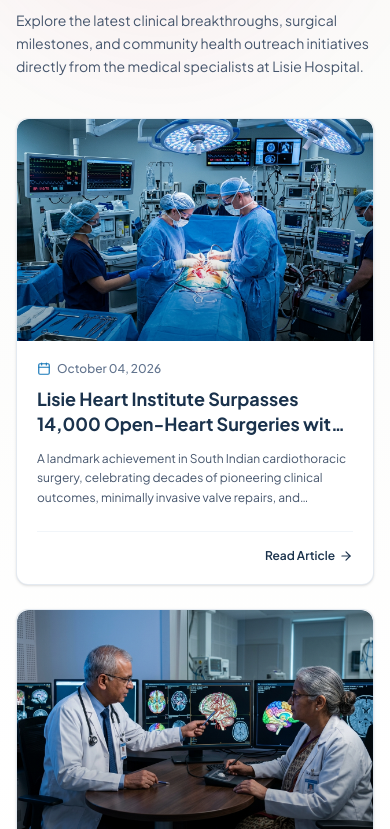
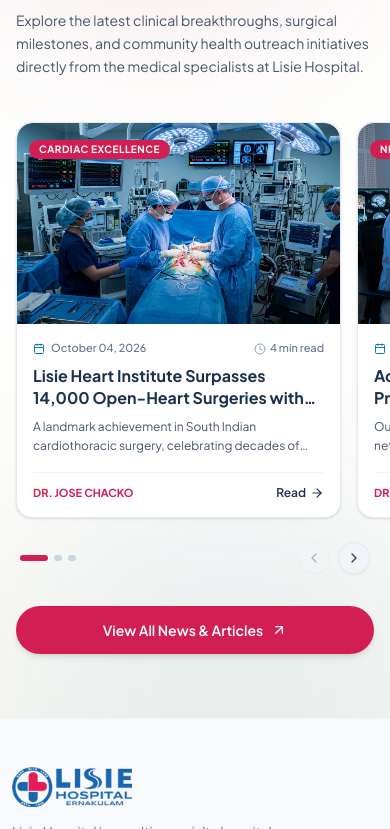
Before and after one commit to ckwebdevelopmentteam/lisie-hospital, a Next.js app: page / in a window 390 px wide. Shown: the part 7895-8724 px from the top of the page. Built offline with nearby package versions, Linux system fonts and the light colour scheme.

Commit message:
solve conflict

```diff
--- a/src/components/landing/NewsArticlesSection.tsx
+++ b/src/components/landing/NewsArticlesSection.tsx
@@ -1,6 +1,6 @@
 "use client";
 
-import React, { useState } from "react";
+import React, { useState, useRef } from "react";
 import Image from "next/image";
 import Link from "next/link";
 import {
@@ -12,6 +12,9 @@ import {
   Share2,
   Check,
   User,
+  Sparkles,
+  ChevronLeft,
+  ChevronRight,
 } from "lucide-react";
 
 export interface NewsArticle {
@@ -91,6 +94,30 @@ export const newsArticles: NewsArticle[] = [
 export default function NewsArticlesSection() {
   const [selectedArticle, setSelectedArticle] = useState<NewsArticle | null>(null);
   const [copiedId, setCopiedId] = useState<string | null>(null);
+  const [activeBlogIndex, setActiveBlogIndex] = useState(0);
+  const carouselRef = useRef<HTMLDivElement | null>(null);
+
+  const scrollToIndex = (index: number) => {
+    const nextIdx = Math.max(0, Math.min(newsArticles.length - 1, index));
+    setActiveBlogIndex(nextIdx);
+    if (carouselRef.current) {
+      const card = carouselRef.current.children[nextIdx] as HTMLElement;
+      if (card) {
+        card.scrollIntoView({ behavior: "smooth", block: "nearest", inline: "center" });
+      }
+    }
+  };
+
+  const handleScroll = () => {
+    if (!carouselRef.current) return;
+    const container = carouselRef.current;
+    const scrollLeft = container.scrollLeft;
+    const cardWidth = container.offsetWidth * 0.82;
+    const newIndex = Math.round(scrollLeft / cardWidth);
+    if (newIndex >= 0 && newIndex < newsArticles.length && newIndex !== activeBlogIndex) {
+      setActiveBlogIndex(newIndex);
+    }
+  };
 
   const handleCopyLink = (id: string) => {
     if (typeof window !== "undefined") {
@@ -147,8 +174,121 @@ export default function NewsArticlesSection() {
           </div>
         </div>
 
-        {/* 3 News Articles Grid */}
-        <div className="grid grid-cols-1 md:grid-cols-2 lg:grid-cols-3 gap-6 sm:gap-8">
+        {/* Mobile Carousel (md:hidden) */}
+        <div className="md:hidden">
+          <div
+            ref={carouselRef}
+            onScroll={handleScroll}
+            className="flex gap-4 overflow-x-auto snap-x snap-mandatory scrollbar-none pb-3 pt-1 -mx-4 px-4"
+            style={{ scrollSnapType: "x mandatory", WebkitOverflowScrolling: "touch", scrollbarWidth: "none" }}
+          >
+            {newsArticles.map((article) => (
+              <article
+                key={article.id}
+                onClick={() => setSelectedArticle(article)}
+                className="w-[84vw] max-w-[325px] shrink-0 snap-center group relative flex flex-col overflow-hidden rounded-2xl border border-slate-200/90 bg-white shadow-sm transition-all duration-300 active:scale-[0.99] cursor-pointer"
+              >
+                {/* Image */}
+                <div className="relative aspect-[16/10] w-full overflow-hidden bg-slate-100 rounded-t-2xl">
+                  <Image
+                    src={article.image}
+                    alt={article.title}
+                    fill
+                    sizes="(max-width: 768px) 85vw, 33vw"
+                    className="object-cover"
+                  />
+                  <div className="absolute top-3 left-3 z-10">
+                    <span className="inline-block rounded-full bg-[#d11f53] px-2.5 py-0.5 text-[10px] font-bold uppercase tracking-wider text-white shadow-xs">
+                      {article.category}
+                    </span>
+                  </div>
+                  <div className="absolute inset-0 bg-gradient-to-t from-black/25 via-transparent to-transparent pointer-events-none" />
+                </div>
+
+                {/* Card Body */}
+                <div className="flex flex-1 flex-col p-4">
+                  {/* Date & Read time */}
+                  <div className="mb-2 flex items-center justify-between text-[11px] text-slate-500 font-medium">
+                    <span className="flex items-center gap-1.5">
+                      <Calendar className="w-3 h-3 text-[#1677B8]" />
+                      {article.date}
+                    </span>
+                    <span className="flex items-center gap-1">
+                      <Clock className="w-3 h-3 text-slate-400" />
+                      {article.readTime}
+                    </span>
+                  </div>
+
+                  {/* Title */}
+                  <h3 className="text-base font-bold leading-snug text-[#1a324c] line-clamp-2 mb-2">
+                    {article.title}
+                  </h3>
+
+                  {/* Snippet */}
+                  <p className="text-xs text-slate-600 leading-relaxed line-clamp-2 mb-4 flex-1">
+                    {article.excerpt}
+                  </p>
+
+                  {/* Footer */}
+                  <div className="pt-3 border-t border-slate-100 flex items-center justify-between mt-auto">
+                    <span className="text-[11px] font-bold text-[#d11f53]">
+                      {article.authorShort}
+                    </span>
+                    <span className="inline-flex items-center gap-1 text-xs font-semibold text-[#1a324c]">
+                      <span>Read</span>
+                      <ArrowRight className="w-3.5 h-3.5" />
+                    </span>
+                  </div>
+                </div>
+              </article>
+            ))}
+          </div>
+
+          {/* Mobile Carousel Indicators & Arrows */}
+          <div className="mt-3 flex items-center justify-between px-1">
+            {/* Dots */}
+            <div className="flex items-center gap-1.5">
+              {newsArticles.map((_, idx) => (
+                <button
+                  key={idx}
+                  type="button"
+                  aria-label={`Go to article ${idx + 1}`}
+                  onClick={() => scrollToIndex(idx)}
+                  className={`h-1.5 rounded-full transition-all duration-300 ${
+                    idx === activeBlogIndex
+                      ? "w-7 bg-[#d11f53]"
+                      : "w-2 bg-slate-300 hover:bg-slate-400"
+                  }`}
+                />
+              ))}
+            </div>
+
+            {/* Arrows */}
+            <div className="flex items-center gap-2">
+              <button
+                type="button"
+                aria-label="Previous article"
+                onClick={() => scrollToIndex(activeBlogIndex - 1)}
+                disabled={activeBlogIndex === 0}
+                className="flex h-8 w-8 items-center justify-center rounded-full bg-slate-100 text-slate-700 disabled:opacity-35 border border-slate-200/80 active:scale-95 transition-all shadow-xs"
+              >
+                <ChevronLeft className="w-4 h-4" />
+              </button>
+              <button
+                type="button"
+                aria-label="Next article"
+                onClick={() => scrollToIndex(activeBlogIndex + 1)}
+                disabled={activeBlogIndex === newsArticles.length - 1}
+                className="flex h-8 w-8 items-center justify-center rounded-full bg-slate-100 text-slate-700 disabled:opacity-35 border border-slate-200/80 active:scale-95 transition-all shadow-xs"
+              >
+                <ChevronRight className="w-4 h-4" />
+              </button>
+            </div>
+          </div>
+        </div>
+
+        {/* Desktop 3 Articles Grid (hidden on mobile, visible on md+) */}
+        <div className="hidden md:grid md:grid-cols-2 lg:grid-cols-3 gap-6 sm:gap-8">
           {newsArticles.map((article) => (
             <article
               key={article.id}
```
